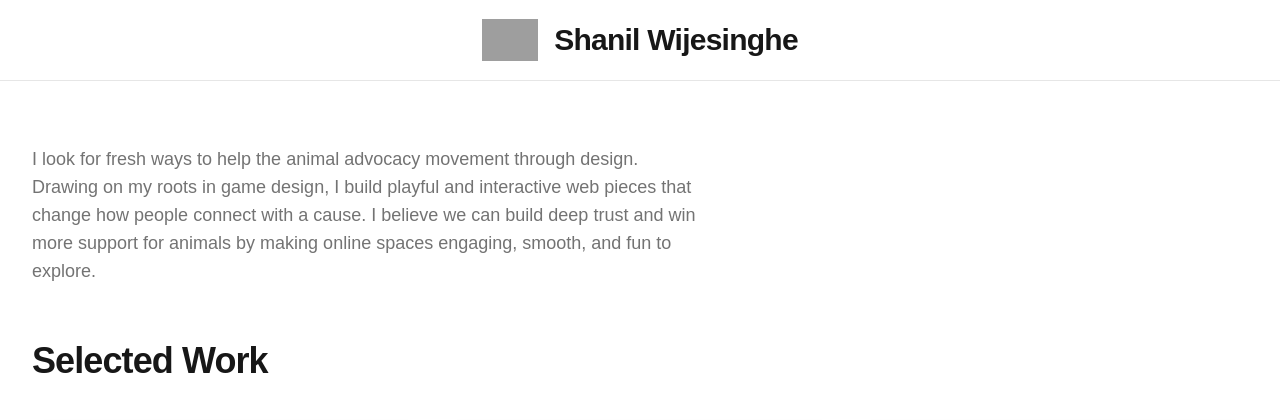
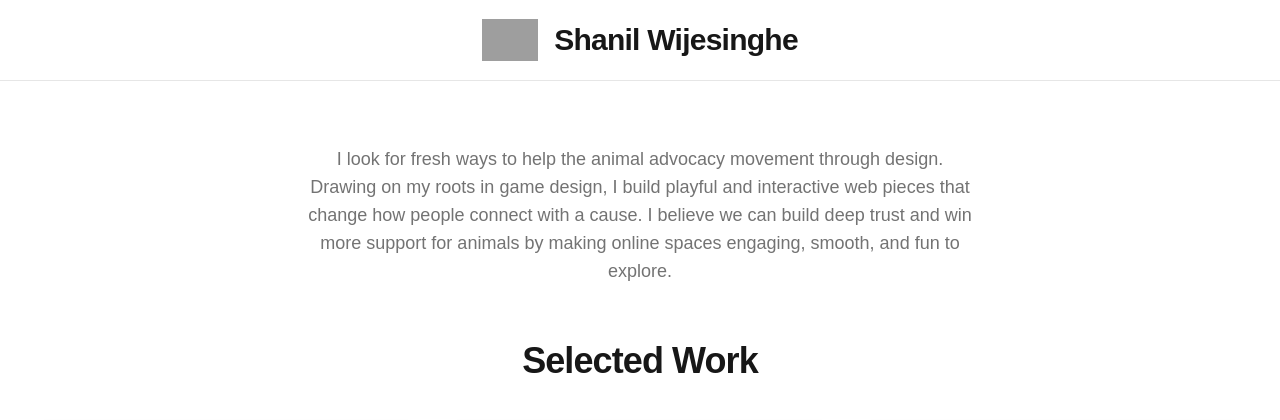
Before and after one commit to HellaHerbivore/shanil-portfolio, a Next.js app: page / in a window 1280 px wide. Shown: the top 420 px of the page. Built offline with nearby package versions, Linux system fonts and the light colour scheme; grey boxes are pictures that could not be loaded; a web font is replaced by a local one.

Commit message:
Center homepage intro and project titles
Center the homepage statement paragraph and "Selected Work" heading, and
center the title and subtitle on every project page.

Co-Authored-By: Claude Opus 4.8 <noreply@anthropic.com>
Claude-Session: https://claude.ai/code/session_01BNbAR4pEF5oKpiUzBKiy39

```diff
--- a/app/page.tsx
+++ b/app/page.tsx
@@ -4,7 +4,7 @@ import { projects } from "@/lib/projects";
 export default function HomePage() {
   return (
     <div className="container py-16">
-      <section className="mb-14 max-w-2xl animate-fade-in">
+      <section className="mb-14 mx-auto max-w-2xl text-center animate-fade-in">
         <p className="text-base leading-relaxed text-muted-foreground md:text-lg">
           I look for fresh ways to help the animal advocacy movement through
           design. Drawing on my roots in game design, I build playful and
@@ -14,7 +14,7 @@ export default function HomePage() {
         </p>
       </section>
 
-      <header className="mb-10 animate-fade-in">
+      <header className="mb-10 text-center animate-fade-in">
         <h1 className="text-3xl font-semibold tracking-tight md:text-4xl">
           Selected Work
         </h1>
--- a/app/work/[slug]/page.tsx
+++ b/app/work/[slug]/page.tsx
@@ -43,7 +43,7 @@ export default function ProjectPage({
       </Link>
 
       {/* Intro */}
-      <header className="mb-10 max-w-3xl animate-fade-in-up opacity-0">
+      <header className="mb-10 mx-auto max-w-3xl text-center animate-fade-in-up opacity-0">
         <h1 className="text-4xl font-semibold tracking-tight md:text-5xl">
           {project.title}
         </h1>
```
